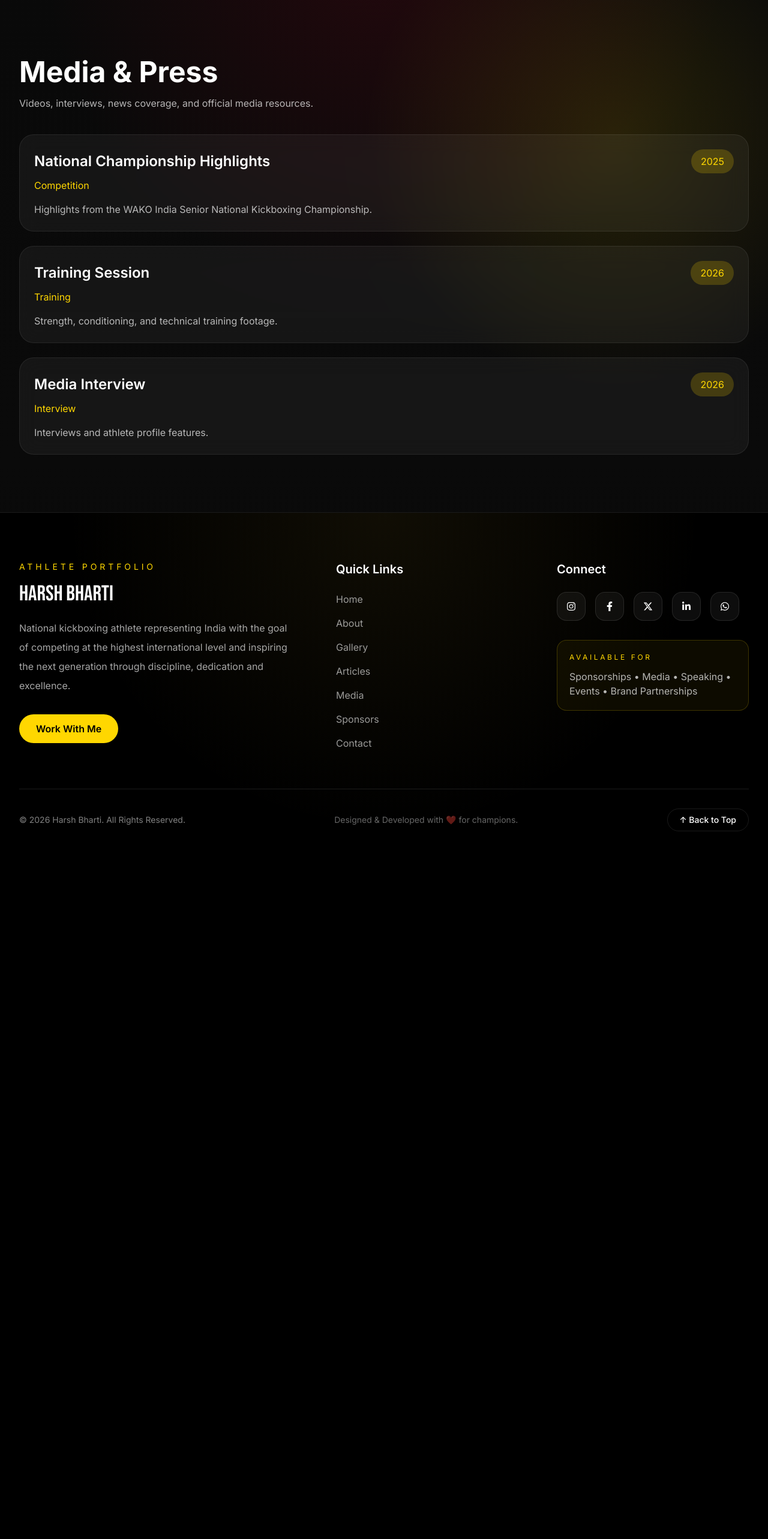
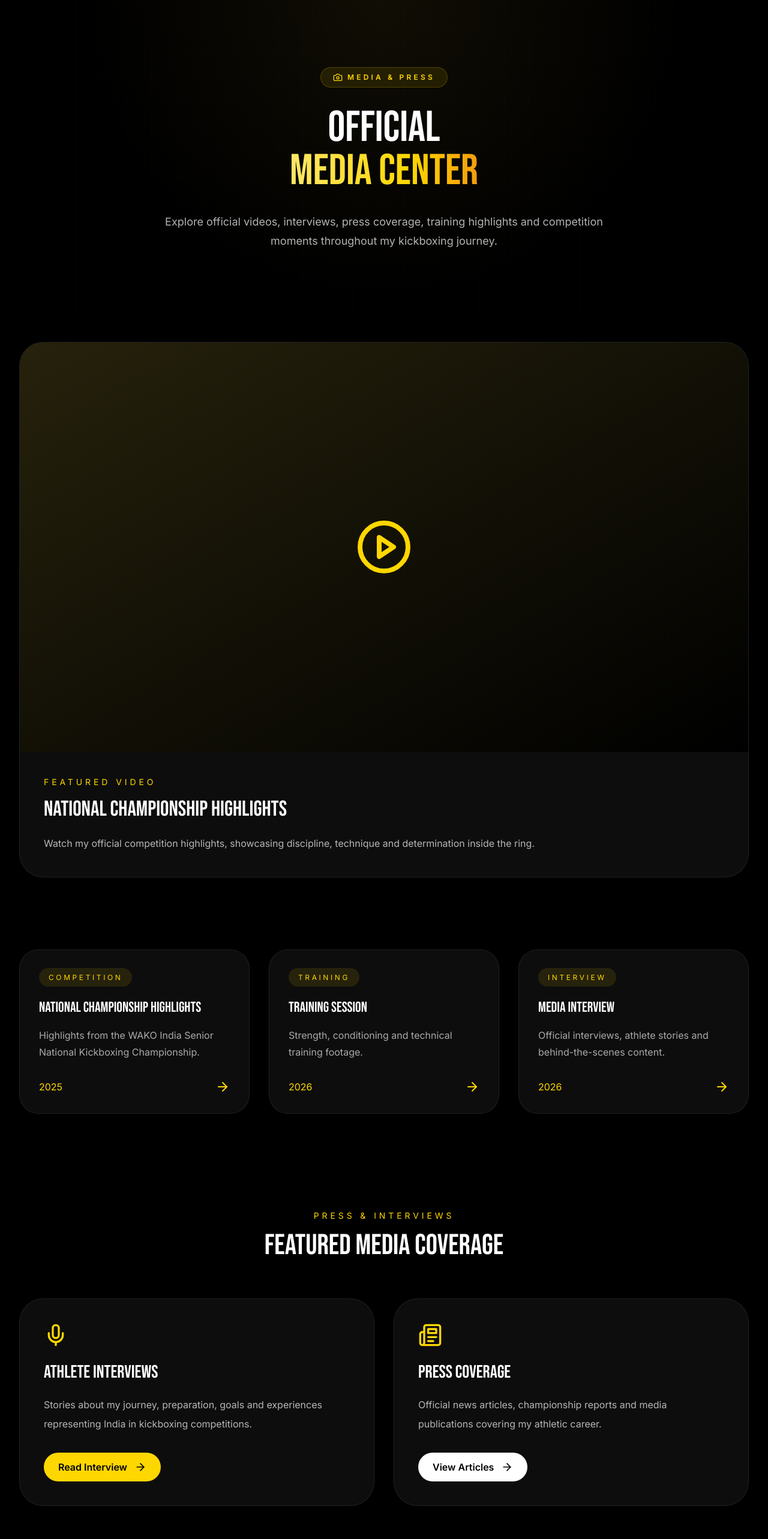
Before and after one commit to harshbharti55/kickboxer-harsh, a Next.js app: page /media in a window 1280 px wide. Shown: the part 80-2646 px from the top of the page at 60% size. Before the commit the page ends 1546 px from the top, so only its background shows below. Built offline with nearby package versions, Linux system fonts and the light colour scheme.

Commit message:
Update page.tsx

```diff
--- a/app/media/page.tsx
+++ b/app/media/page.tsx
@@ -1,57 +1,318 @@
-export default function MediaPage() {
+"use client";
+
+import { motion } from "framer-motion";
+import {
+  PlayCircle,
+  Newspaper,
+  Mic,
+  Camera,
+  ArrowRight,
+} from "lucide-react";
+
 const media = [
   {
     title: "National Championship Highlights",
     type: "Competition",
     year: "2025",
-      description: "Highlights from the WAKO India Senior National Kickboxing Championship.",
+    description:
+      "Highlights from the WAKO India Senior National Kickboxing Championship.",
   },
   {
     title: "Training Session",
     type: "Training",
     year: "2026",
-      description: "Strength, conditioning, and technical training footage.",
+    description:
+      "Strength, conditioning and technical training footage.",
   },
   {
     title: "Media Interview",
     type: "Interview",
     year: "2026",
-      description: "Interviews and athlete profile features.",
+    description:
+      "Official interviews, athlete stories and behind-the-scenes content.",
   },
 ];
 
+export default function MediaPage() {
   return (
-    <main className="container-page py-24">
-      <h1 className="text-5xl font-bold text-white">Media & Press</h1>
+    <main className="bg-black text-white">
 
-      <p className="mt-4 max-w-3xl text-white/70">
-        Videos, interviews, news coverage, and official media resources.
+      {/* Hero */}
+
+      <section className="relative overflow-hidden py-28">
+
+        <div className="absolute inset-0 bg-[radial-gradient(circle_at_top,rgba(212,175,55,0.08),transparent_60%)]" />
+        <div className="absolute inset-0 grid-overlay opacity-20" />
+
+        <div className="container-page relative z-10">
+
+          <motion.div
+            initial={{ opacity: 0, y: 35 }}
+            animate={{ opacity: 1, y: 0 }}
+            transition={{ duration: .8 }}
+            className="mx-auto max-w-4xl text-center"
+          >
+
+            <div className="inline-flex items-center gap-2 rounded-full border border-gold/20 bg-gold/10 px-5 py-2 text-xs font-semibold uppercase tracking-[0.35em] text-gold">
+
+              <Camera className="h-4 w-4" />
+
+              Media & Press
+
+            </div>
+
+            <h1 className="mt-8 font-display text-5xl sm:text-6xl lg:text-7xl">
+
+              Official
+
+              <span className="block text-gradient">
+
+                Media Center
+
+              </span>
+
+            </h1>
+
+            <p className="mx-auto mt-8 max-w-3xl text-lg leading-8 text-white/70">
+
+              Explore official videos, interviews, press coverage,
+              training highlights and competition moments throughout my
+              kickboxing journey.
+
             </p>
 
-      <div className="mt-10 grid gap-6">
-        {media.map((item, index) => (
-          <div
-            key={index}
-            className="glass rounded-3xl border border-white/10 p-6"
+          </motion.div>
+
+        </div>
+
+      </section>
+
+      {/* Featured Video */}
+
+      <section className="container-page py-10">
+
+        <motion.div
+          whileHover={{ scale: 1.01 }}
+          className="glass overflow-hidden rounded-[2.5rem] border border-gold/20"
         >
-            <div className="flex items-center justify-between">
-              <h2 className="text-2xl font-semibold text-white">
-                {item.title}
+
+          <div className="aspect-video bg-gradient-to-br from-gold/10 to-black flex items-center justify-center">
+
+            <PlayCircle className="h-24 w-24 text-gold" />
+
+          </div>
+
+          <div className="p-10">
+
+            <p className="text-sm uppercase tracking-[0.35em] text-gold">
+
+              Featured Video
+
+            </p>
+
+            <h2 className="mt-4 text-4xl font-display">
+
+              National Championship Highlights
+
             </h2>
 
-              <span className="rounded-full bg-gold/20 px-4 py-2 text-gold">
-                {item.year}
-              </span>
+            <p className="mt-5 leading-8 text-white/70">
+
+              Watch my official competition highlights, showcasing
+              discipline, technique and determination inside the ring.
+
+            </p>
+
           </div>
 
-            <p className="mt-2 text-gold">{item.type}</p>
+        </motion.div>
 
-            <p className="mt-4 text-white/70">
+      </section>
+
+      {/* Media Grid */}
+
+      <section className="container-page py-20">
+
+        <div className="grid gap-8 lg:grid-cols-3">
+
+          {media.map((item) => (
+
+            <motion.div
+              key={item.title}
+              whileHover={{ y: -8 }}
+              className="glass rounded-[2rem] border border-white/10 p-8"
+            >
+
+              <span className="rounded-full bg-gold/10 px-4 py-2 text-xs uppercase tracking-[0.3em] text-gold">
+
+                {item.type}
+
+              </span>
+
+              <h3 className="mt-6 text-2xl font-display">
+
+                {item.title}
+
+              </h3>
+
+              <p className="mt-4 leading-7 text-white/65">
+
                 {item.description}
+
               </p>
+
+              <div className="mt-8 flex items-center justify-between">
+
+                <span className="text-gold">
+
+                  {item.year}
+
+                </span>
+
+                <ArrowRight className="text-gold" />
+
               </div>
+
+            </motion.div>
+
           ))}
+
         </div>
+
+      </section>
+
+            {/* Press & Interviews */}
+
+      <section className="container-page py-20">
+
+        <div className="text-center">
+
+          <p className="text-sm uppercase tracking-[0.35em] text-gold">
+            Press & Interviews
+          </p>
+
+          <h2 className="mt-4 font-display text-5xl">
+            Featured Media Coverage
+          </h2>
+
+        </div>
+
+        <div className="mt-16 grid gap-8 lg:grid-cols-2">
+
+          {/* Interview */}
+
+          <motion.div
+            whileHover={{ y: -8 }}
+            className="glass rounded-[2.5rem] border border-white/10 p-10"
+          >
+
+            <Mic className="h-10 w-10 text-gold" />
+
+            <h3 className="mt-6 text-3xl font-display">
+              Athlete Interviews
+            </h3>
+
+            <p className="mt-5 leading-8 text-white/70">
+              Stories about my journey, preparation, goals and experiences
+              representing India in kickboxing competitions.
+            </p>
+
+            <button className="mt-8 inline-flex items-center gap-3 rounded-full bg-gold px-6 py-3 font-semibold text-black transition hover:scale-105">
+
+              Read Interview
+
+              <ArrowRight className="h-5 w-5" />
+
+            </button>
+
+          </motion.div>
+
+          {/* Press */}
+
+          <motion.div
+            whileHover={{ y: -8 }}
+            className="glass rounded-[2.5rem] border border-white/10 p-10"
+          >
+
+            <Newspaper className="h-10 w-10 text-gold" />
+
+            <h3 className="mt-6 text-3xl font-display">
+              Press Coverage
+            </h3>
+
+            <p className="mt-5 leading-8 text-white/70">
+              Official news articles, championship reports and media
+              publications covering my athletic career.
+            </p>
+
+            <button className="mt-8 inline-flex items-center gap-3 rounded-full bg-white px-6 py-3 font-semibold text-black transition hover:scale-105">
+
+              View Articles
+
+              <ArrowRight className="h-5 w-5" />
+
+            </button>
+
+          </motion.div>
+
+        </div>
+
+      </section>
+
+      {/* Contact CTA */}
+
+      <section className="container-page pb-28">
+
+        <motion.div
+          initial={{ opacity: 0 }}
+          whileInView={{ opacity: 1 }}
+          viewport={{ once: true }}
+          className="overflow-hidden rounded-[2.5rem] border border-gold/20 bg-gradient-to-r from-gold/10 via-black to-black p-12"
+        >
+
+          <div className="mx-auto max-w-4xl text-center">
+
+            <p className="text-sm uppercase tracking-[0.35em] text-gold">
+              Media Contact
+            </p>
+
+            <h2 className="mt-5 font-display text-5xl text-white">
+              Looking For An
+              <span className="block text-gradient">
+                Interview?
+              </span>
+            </h2>
+
+            <p className="mx-auto mt-6 max-w-3xl text-lg leading-8 text-white/70">
+              Journalists, media organizations, podcast hosts and event
+              organizers are welcome to contact me for interviews,
+              appearances, features and collaborations.
+            </p>
+
+            <div className="mt-10 flex flex-wrap justify-center gap-5">
+
+              <a
+                href="/contact"
+                className="rounded-full bg-gold px-8 py-4 font-semibold text-black transition hover:scale-105"
+              >
+                Contact Me
+              </a>
+
+              <a
+                href="/downloads/media-kit.pdf"
+                className="rounded-full border border-white/15 bg-white/5 px-8 py-4 font-semibold text-white transition hover:border-gold/40 hover:bg-white/10"
+              >
+                Download Media Kit
+              </a>
+
+            </div>
+
+          </div>
+
+        </motion.div>
+
+      </section>
+
     </main>
   );
 }
```
Lines whose indentation alone changed are shown as unchanged.
